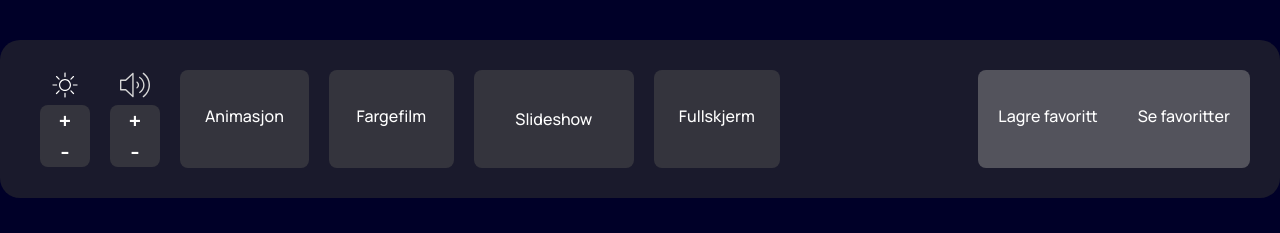
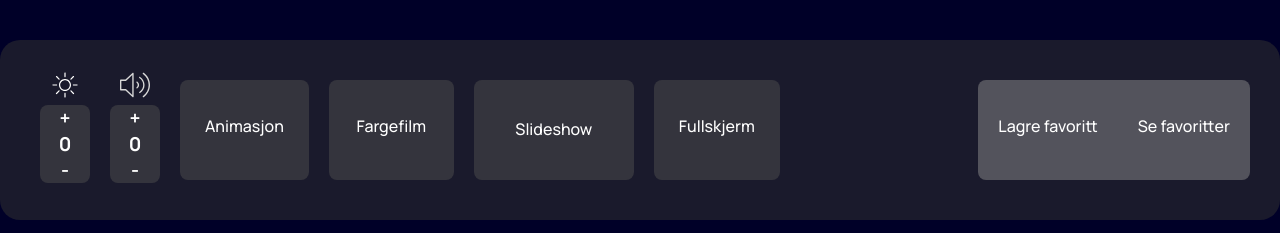
Before and after one commit to Jonassundt/cinema, a React (Create React App) app: page / in a window 1280 px wide. Shown: the part 126-359 px from the top of the page. Built offline with nearby package versions, Linux system fonts and the light colour scheme; no server answers.

Commit message:
volume and light numbers for user to see

```diff
--- a/src/components/Toolbar/Toolbar.tsx
+++ b/src/components/Toolbar/Toolbar.tsx
@@ -46,6 +46,7 @@ function Toolbar() {
                     <img className={styles.Icon} src={"/icons/brightness.svg"} alt="" />
                     <div className={styles.Group}>
                         <div onClick={() => params.light < 70 && setLight(params.light + 5)}>+</div>
+                        <div>{(params.light - 40) * 3}</div>
                         <div onClick={() => params.light > 40 && setLight(params.light - 5)}>-</div>
                     </div></div>
                 <div>
@@ -53,6 +54,7 @@ function Toolbar() {
                     <img className={styles.Icon} src={"/icons/volume.svg"} alt="" />
                     <div className={styles.Group}>
                         <div onClick={() => params.volume < 9 && setVolume(params.volume + 1)}>+</div>
+                        <div>{params.volume}</div>
                         <div onClick={() => params.volume > 0 && setVolume(params.volume - 1)}>-</div>
                     </div>
                 </div>
--- a/src/components/Toolbar/toolbar.module.css
+++ b/src/components/Toolbar/toolbar.module.css
@@ -19,7 +19,7 @@
 }
 
 .Group {
-    font-size: 1.4em;
+    font-size: 1.2em;
     font-weight: bold;
     background: #4d4d4d86;
     width: 50px;
@@ -29,7 +29,7 @@
     margin: 0 10px;
 }
 
-.Group div:hover {
+.Group div:not(:nth-child(2)):hover {
     font-size: 1.2em;
     margin-top: -0.12em;
     margin-bottom: -0.12em;
@@ -46,20 +46,22 @@
     padding: 35px 25px;
     transition: 0.1s;
     min-width: 75px;
+    height: 30px;
+    margin-top: 10px;
 }
 
 
 .Toggle {
     background: #88888886;
     border-radius: 0 8px 8px 0;
-    margin: 0;
+    margin: 10px 0;
     min-width: 50px;
     padding: 35px 20px;
 }
 
 .Toggle:first-child {
     border-radius: 8px 0 0 8px;
-    margin: 0 0 0 10px;
+    margin: 10px 0 0 10px;
 }
 
 .Toggle:hover,
@@ -72,6 +74,7 @@
 .ButtonBar {
     padding: 0;
     overflow: hidden;
+    height: 100px;
 }
 
 .Icon {
```
